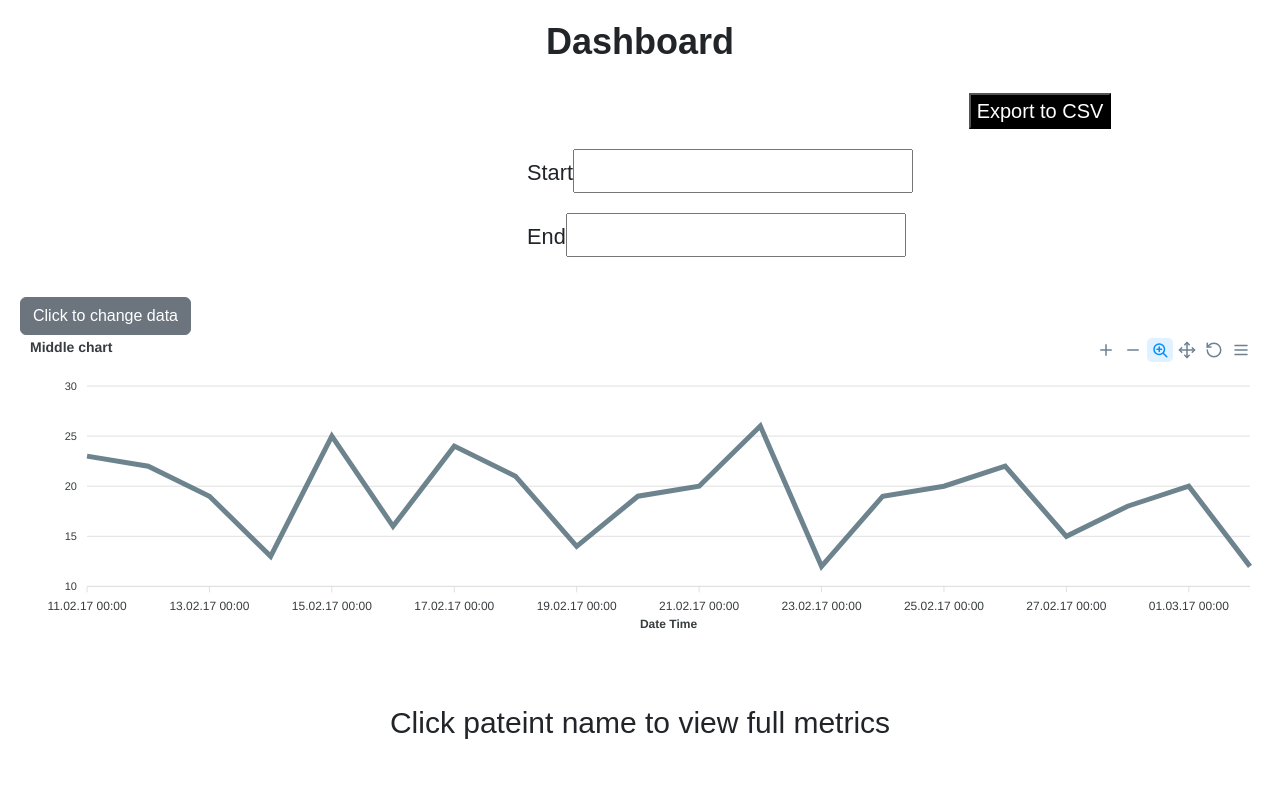
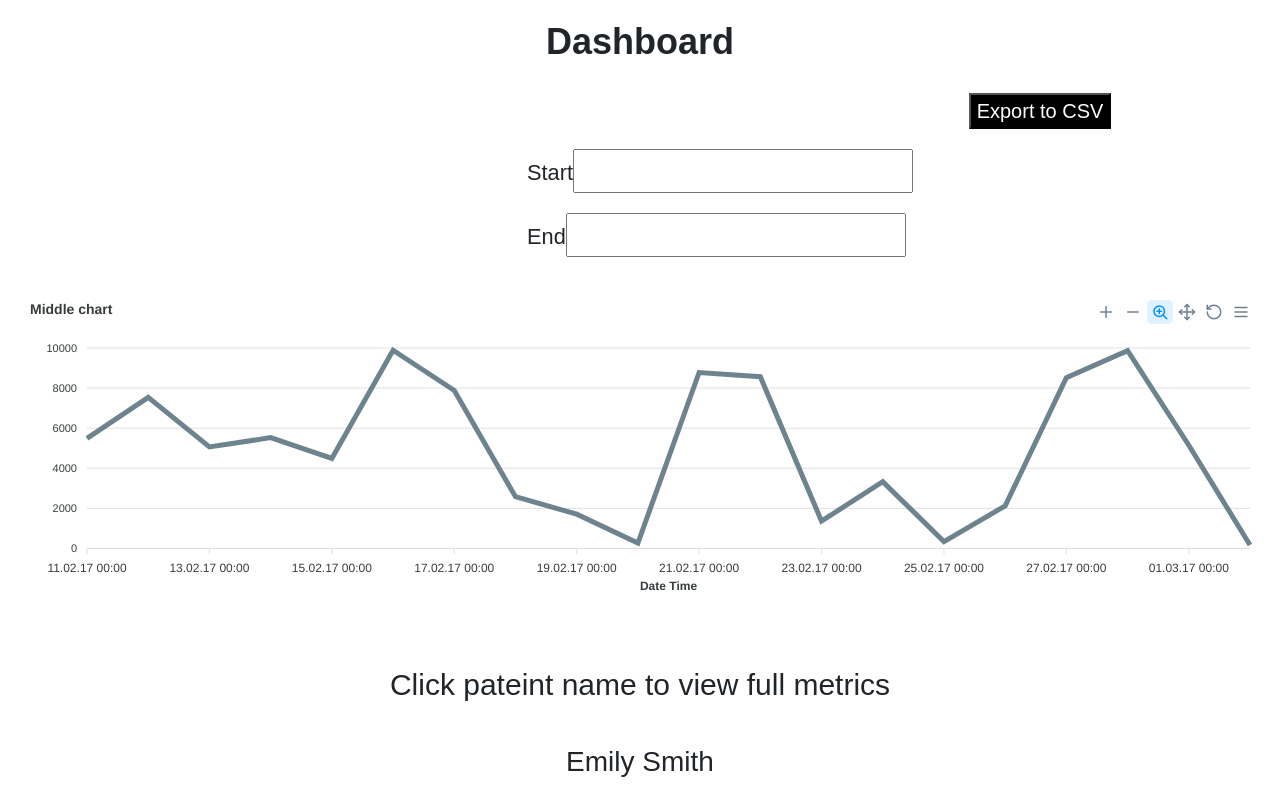
Before and after one commit to UBC-CIC/remote-mobility-monitoring, a React (Create React App) app in the folder webapp/: page /NewDashboard in a window 1280 px wide. Shown: the top 787 px of the page. Built offline with nearby package versions, Linux system fonts and the light colour scheme.

Commit message:
fix more linegraph issues and add new metric

```diff
--- a/webapp/src/components/NewDashboard/Linegraph.tsx
+++ b/webapp/src/components/NewDashboard/Linegraph.tsx
@@ -1,7 +1,6 @@
 import React, { useEffect, useState } from "react";
 import ReactApexChart from "react-apexcharts";
 import "bootstrap/dist/css/bootstrap.min.css";
-//import "./styles.css";
 
 const generateDayWiseTimeSeries = (baseval: number, count: number, yrange: { min: any; max: any; }) => {
     let i = 0;
@@ -18,65 +17,19 @@ const generateDayWiseTimeSeries = (baseval: number, count: number, yrange: { min
 };
 
 const initialChartsDataState = {
-    series: [
+
+    seriesLine2: [
         {
             data: generateDayWiseTimeSeries(new Date("11 Feb 2017").getTime(), 20, {
-                min: 10,
-                max: 60
+                min: 0,
+                max: 9999
             })
         }
     ],
 
-    seriesLine2: [
-        {
-            data: generateDayWiseTimeSeries(new Date("11 Feb 2017").getTime(), 20, {
-                min: 10,
-                max: 30
-            })
-        }
-    ],
-
-    seriesArea: [
-        {
-            data: generateDayWiseTimeSeries(new Date("11 Feb 2017").getTime(), 20, {
-                min: 10,
-                max: 60
-            })
-        }
-    ]
 };
 
 const initialChartsOptionsState = {
-    options: {
-        chart: {
-            id: "fb",
-            group: "social",
-            type: "line",
-            height: 300
-        },
-        title: {
-            text: "Upper chart",
-            align: "left"
-        },
-        colors: ["#008FFB"],
-
-        xaxis: {
-            type: "datetime",
-            labels: {
-                rotate: -45,
-                rotateAlways: false,
-                format: "dd.MM.yy HH:mm"
-            },
-            title: {
-                text: "Date Time"
-            }
-        },
-        yaxis: {
-            labels: {
-                minWidth: 40
-            }
-        }
-    },
 
     optionsLine2: {
         chart: {
@@ -108,35 +61,6 @@ const initialChartsOptionsState = {
         }
     },
 
-    optionsArea: {
-        chart: {
-            id: "yt",
-            group: "social",
-            type: "area",
-            height: 300
-        },
-        title: {
-            text: "Down chart",
-            align: "left"
-        },
-        colors: ["#00E396"],
-        yaxis: {
-            labels: {
-                minWidth: 40
-            }
-        },
-        xaxis: {
-            type: "datetime",
-            labels: {
-                rotate: -45,
-                rotateAlways: false,
-                format: "dd.MM.yy HH:mm"
-            },
-            title: {
-                text: "Date Time"
-            }
-        }
-    }
 };
 
 export default function LineGraph() {
@@ -146,49 +70,6 @@ export default function LineGraph() {
     );
     const [updatedOptionsFlag, setUpdatedOptionsFlag] = useState(false);
 
-    const onChangeChartData = () => {
-        setChartsDataState({
-            series: [
-                {
-                    data: generateDayWiseTimeSeries(
-                        new Date("11 Feb 2017").getTime(),
-                        20,
-                        {
-                            min: 10,
-                            max: 60
-                        }
-                    )
-                }
-            ],
-
-            seriesLine2: [
-                {
-                    data: generateDayWiseTimeSeries(
-                        new Date("11 Feb 2017").getTime(),
-                        20,
-                        {
-                            min: 10,
-                            max: 30
-                        }
-                    )
-                }
-            ],
-
-            seriesArea: [
-                {
-                    data: generateDayWiseTimeSeries(
-                        new Date("11 Feb 2017").getTime(),
-                        20,
-                        {
-                            min: 10,
-                            max: 60
-                        }
-                    )
-                }
-            ]
-        });
-    };
-
     useEffect(() => {
         if (updatedOptionsFlag) {
             setUpdatedOptionsFlag(false);
@@ -197,15 +78,6 @@ export default function LineGraph() {
 
     return (
         <>
-            <div className="text-left">
-                <button
-                    className="btn btn-secondary"
-                    type="button"
-                    onClick={onChangeChartData}
-                >
-          Click to change data
-                </button>
-            </div>
             <div id="wrapper">
 
                 <div id="chart-line2">
--- a/webapp/src/components/NewDashboard/sampleData.tsx
+++ b/webapp/src/components/NewDashboard/sampleData.tsx
@@ -6,6 +6,7 @@ function sampleData(){
         "walkingSpeed",
         "walkingAsymmetry",
         "distanceWalked",
+        "stepCount"
     ];
 
     const data = [];
```
Also changed, not shown: webapp/src/components/NewDashboard/NewDashboard.tsx (+1 -12 lines).
